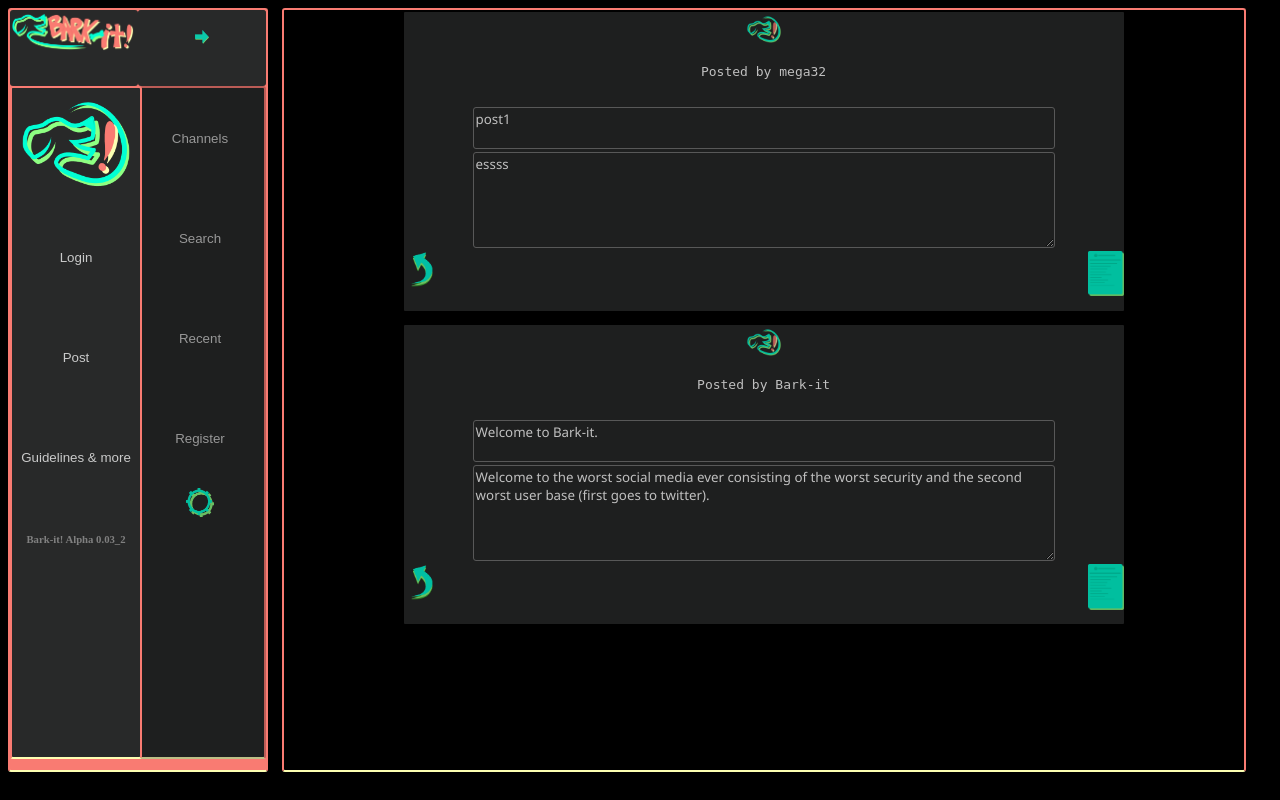
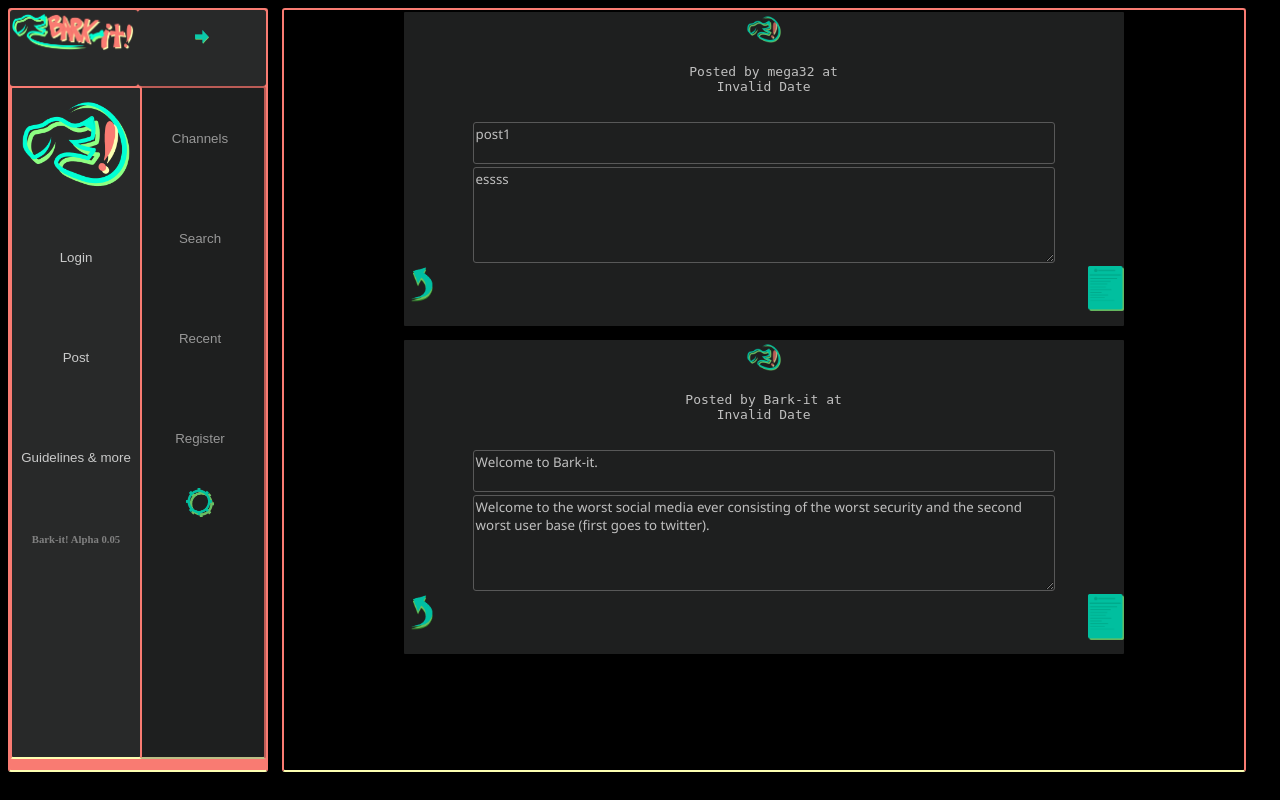
Before and after one commit to megaboi2005/bark-it, a Flask app: page / in a window 1280 px wide. Run offline with Flask 3, Linux system fonts and the light colour scheme.

Commit message:
Add files via upload

```diff
--- a/templates/genposts.html
+++ b/templates/genposts.html
@@ -9,7 +9,7 @@
 var nullcheck = false
 var postvar
 const modes = [
-  `<center><div class=post><a href=/user/{{user}}><img style="width:5%;height:5%;" class=logo src="{{pfp}}"></a><p>Posted by {{user}}</p><br><textarea class=name rows="2"   readonly>{{title}}</textarea><br><textarea style="resize: vertical;" readonly class=textpost rows=\"5\">{{content}}</textarea><br><a href=/comments/{{PostID}}><img src="/images/list.png" style="width:5%; float:right;"></a><img src="/images/reply.png" style="width:5%; float:left;" onclick="reply({{PostID}})"><br><br><br><br></center></div>`,
+  `<center><div class=post><a href=/user/{{user}}><img style="width:5%;height:5%;" class=logo src="{{pfp}}"></a><p>Posted by {{user}} at <br>{{time}}</p><br><textarea class=name rows="2"   readonly>{{title}}</textarea><br><textarea style="resize: vertical;" readonly class=textpost rows=\"5\">{{content}}</textarea><br><a href=/comments/{{PostID}}><img src="/images/list.png" style="width:5%; float:right;"></a><img src="/images/reply.png" style="width:5%; float:left;" onclick="reply({{PostID}})"><br><br><br><br></center></div>`,
   `<center><div class=post><a href=/user/{{user}}><img style="width:5%;height:5%;" class=logo src="{{pfp}}"></a><p>Posted by {{user}}</p><br><textarea style="resize: vertical;" readonly class=textpost rows=\"5\">{{content}}</textarea><br><button>Reply (doesn't work yet)</button></br></div></center>`
 ]
 function getcount() {
@@ -22,6 +22,7 @@
 }
 function loadposts(count) {
   for (let i=0; i<count; i++){
+
           if (nullcheck == true) {
             break
           }
@@ -33,7 +34,8 @@
           var postarray = JSON.parse(xmlHttpReq.responseText)
           xmlHttpReq.open("GET", "/api/getprofile?arg="+postarray["author"], false);
           xmlHttpReq.send(null);
-          content.innerHTML += modes[mode].replaceAll("{{user}}",postarray["author"]).replace("{{title}}",postarray["title"]).replace("{{content}}",postarray["content"]).replace("{{pfp}}",xmlHttpReq.responseText).replaceAll("{{PostID}}",postvar);
+          var d = new Date(postarray["time"]*1000);
+          content.innerHTML += modes[mode].replaceAll("{{user}}",postarray["author"]).replace("{{title}}",postarray["title"]).replace("{{content}}",postarray["content"]).replace("{{pfp}}",xmlHttpReq.responseText).replaceAll("{{PostID}}",postvar).replaceAll("{{time}}",d.toUTCString());
           postvar-=1
         } else {
           nullcheck = true
--- a/templates/index.html
+++ b/templates/index.html
@@ -348,7 +348,7 @@
 <body>
 	<div class=sidearea id=sidearea>
 		<div style="width: 50%; background-color: #282929; border-radius: 3px; height: 10%;">
-			<center><img src="/images/bark-it.png" style=" object-fit: cover; width: 100%;"></center>
+			<center><a href="/"><img src="/images/bark-it.png" style=" object-fit: cover; width: 100%;"></a></center>
 
 		</div>
 		<div onclick="onsidebarclick()" style="width: 50%; background-color: #282929; border-radius: 3px; right: 0%; color: white; height: 10%; top: 0%; position: absolute;">
@@ -372,11 +372,11 @@
     			</center>
 		</div>
 		<div class=sidebar id="sidebar">
-				<center><a class="active" href="/" ><img id=logo class=logo src="^pfp^"></a></center>
+				<center><a class="active" href="/user/^profile^" ><img id=logo class=logo src="^pfp^"></a></center>
 				<button class=sidebutton onclick=toggle_window(2)>^profile^</button>
 				<button class=sidebutton onclick=load()>Post</button>
     			<a class=sidebutton href="/info"><button>Guidelines & more</button></a>
-				<center><h6 style="color:grey;">Bark-it! Alpha 0.03_2</h6></center>
+				<center><h6 style="color:grey;">Bark-it! Alpha 0.05</h6></center>
 
     	</div>
 
```
